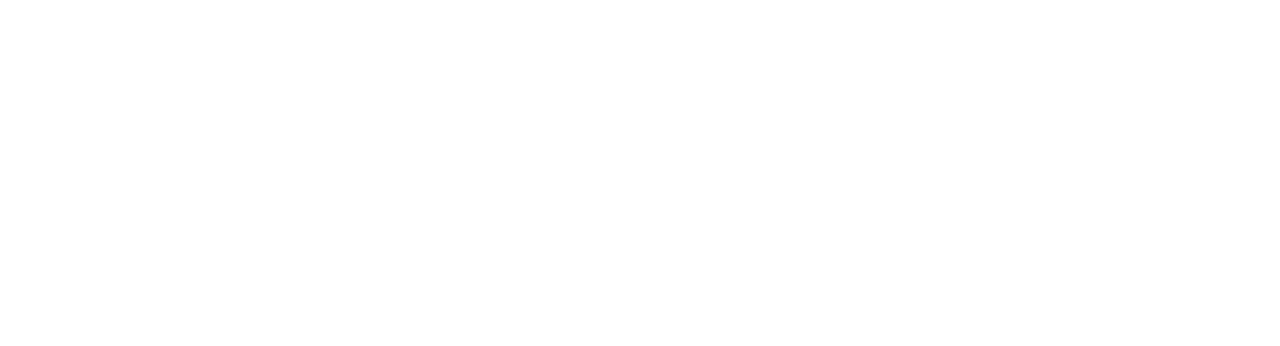
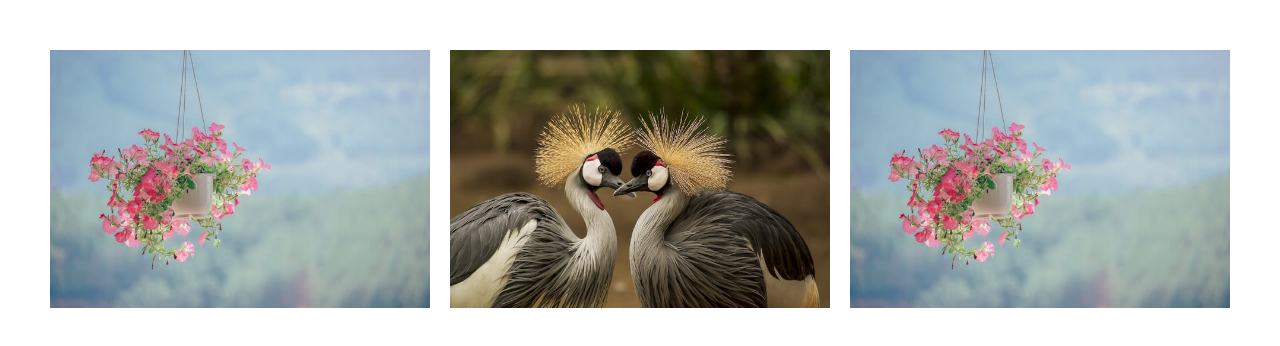
Before and after one commit to torosyan99/slider-loop, a plain HTML site: page index.html in a window 1280 px wide. Drawn offline with Linux system fonts and the light colour scheme.

Commit message:
add slider

```diff
--- /dev/null
+++ b/css/main.css
@@ -0,0 +1,16 @@
+*,
+*::after,
+*::before {
+    margin: 0;
+    padding: 0;
+    box-sizing: border-box;
+}
+
+body {
+    padding: 50px;
+}
+
+.container {
+    max-width: 1200px;
+    margin: 0 auto;
+}
--- /dev/null
+++ b/css/slider.css
@@ -0,0 +1,21 @@
+
+.slider {
+    width: 100%;
+    overflow: hidden;
+}
+
+.slider__wrapper {
+    width: 100%;
+    display: flex;
+    transition: .4s all linear;
+}
+
+.slider__item {
+    flex-grow: 1;
+    flex-shrink: 0;
+}
+
+.img {
+    width: 100%;
+    height: 100%;
+}
--- a/index.html
+++ b/index.html
@@ -1,11 +1,36 @@
 <!DOCTYPE html>
 <html lang="en">
-<head>
-    <meta charset="UTF-8">
-    <meta name="viewport" content="width=device-width, initial-scale=1.0">
+  <head>
+    <meta charset="UTF-8" />
+    <meta name="viewport" content="width=device-width, initial-scale=1.0" />
+    <link rel="stylesheet" href="./css/slider.css" />
+    <link rel="stylesheet" href="./css/main.css" />
     <title>Document</title>
-</head>
-<body>
+  </head>
+  <body>
+    <div class="container">
+      <div class="slider">
+        <div class="slider__wrapper">
+          <div class="slider__item">
+            <img class="img" src="./images/image_1.jpg" alt="image" />
+          </div>
+          <div class="slider__item">
+            <img class="img" src="./images/image_2.jpg" alt="image" />
+          </div>
+          <div class="slider__item">
+            <img class="img" src="./images/image_1.jpg" alt="image" />
+          </div>
+          <div class="slider__item">
+            <img class="img" src="./images/image_2.jpg" alt="image" />
+          </div>
+          <div class="slider__item">
+            <img class="img" src="./images/image_1.jpg" alt="image" />
+          </div>
+        </div>
+      </div>
+    </div>
 
-</body>
+    <script src="./js/slider.js"></script>
+    <script src="./js/main.js"></script>
+  </body>
 </html>
--- /dev/null
+++ b/js/main.js
@@ -0,0 +1,6 @@
+
+const slider = new Slider('.slider', {
+    gap:20,
+    perView:3,
+    autoplay: 2000
+})
--- /dev/null
+++ b/js/slider.js
@@ -0,0 +1,32 @@
+class Slider {
+  constructor(className, options) {
+    this.slider = document.querySelector(className);
+    if (!this.slider) return;
+    this.wrapper = this.slider.querySelector(".slider__wrapper");
+    this.items = [...this.wrapper.children];
+    this.position = 0;
+    this.index = 0
+    this.itemWidth;
+
+    const { gap, perView } = options;
+
+    this.items.forEach((item) => {
+        item.style.marginRight = gap + 'px'
+        item.style.width =
+        (this.wrapper.offsetWidth - gap * (perView - 1)) / perView + "px";
+        if (!this.itemWidth) this.itemWidth = item.offsetWidth;
+    });
+
+    if (options.autoplay) {
+      setInterval(() => this.nextSlide(gap, perView), options.autoplay)
+    }
+  }
+
+  nextSlide(gap, perView) {
+    console.log(this)
+    if(this.index >= this.items.length - 2) return
+    this.index += perView -1
+    this.position += ((this.itemWidth + gap));
+    this.wrapper.style.transform = `translateX(-${this.position}px)`;
+  }
+}
```
Also changed, not shown: images/image_1.jpg (added), images/image_2.jpg (added).
